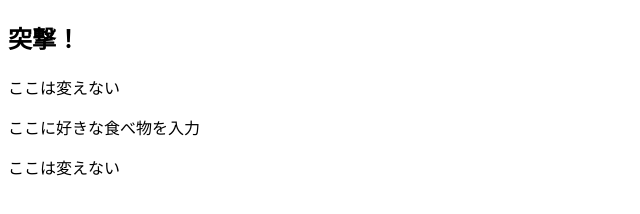
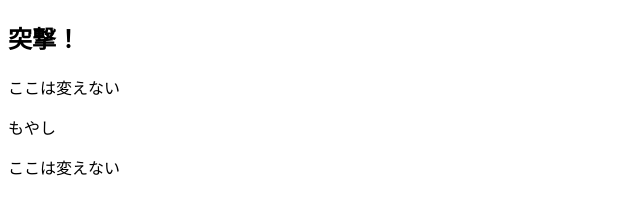
Before and after one commit to haruki-takashina/pushConflict, a plain HTML site: page index.html in a window 1280 px wide. Shown: the whole page, without its empty margins (0-640 px from the left). Drawn offline with Linux system fonts and the light colour scheme.

Commit message:
[modify] index.html(自身の編集)

```diff
--- a/index.html
+++ b/index.html
@@ -6,7 +6,7 @@
 <body>
 <h2> 突撃！ </h2>
 <p>ここは変えない</p>
-<p>ここに好きな食べ物を入力</p>
+<p>もやし</p>
 <p>ここは変えない</p>
 </body>
 </html>
```
